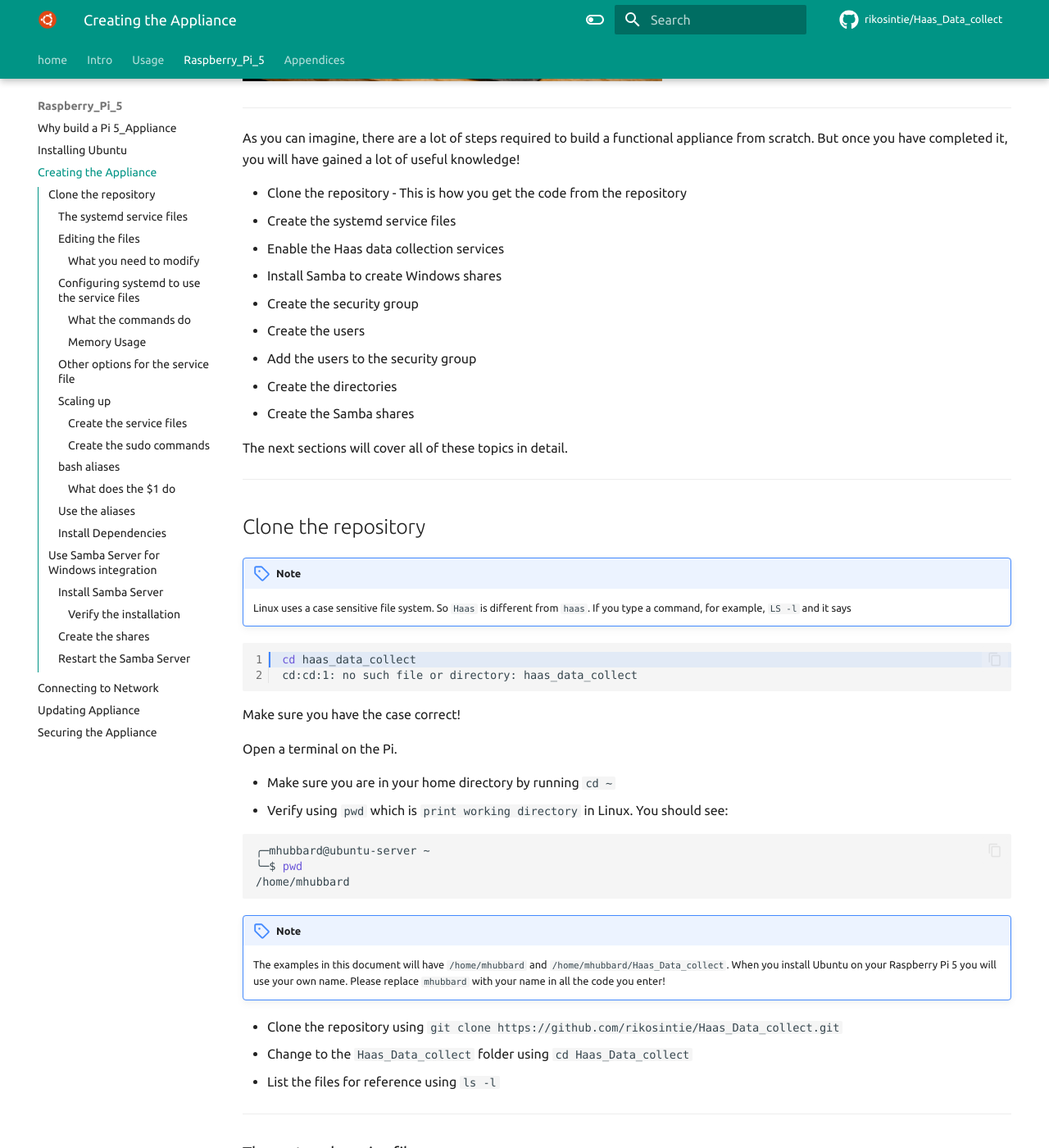
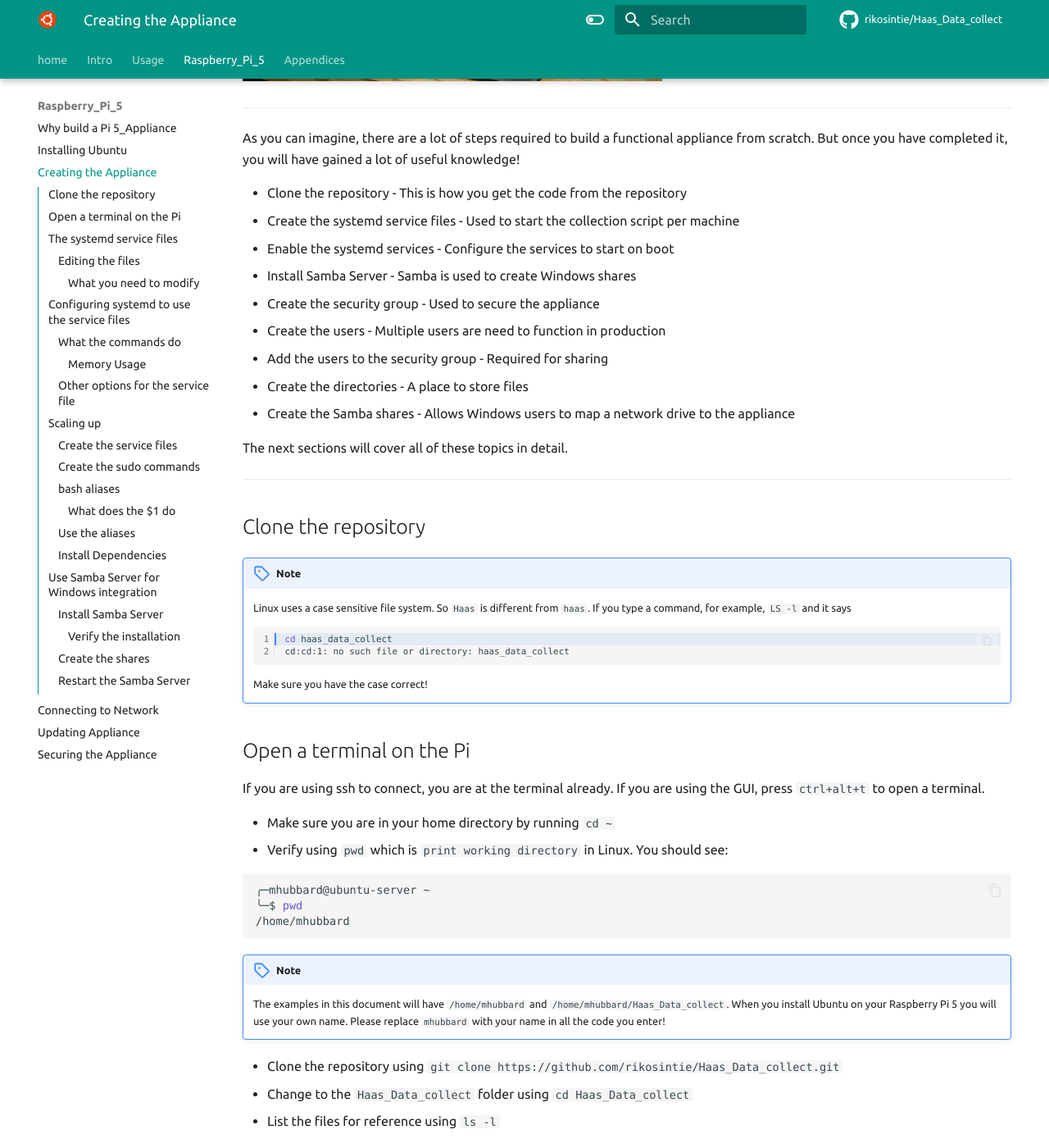
Before and after one commit to rikosintie/Haas_Data_collect, an MkDocs documentation site: the page built from docs/build_pi_5_appliance/configuring_appliance.md, in a window 1280 px wide and 1400 px high, scrolled down 707 px. Shown: the whole window at 82% size. Built offline with MkDocs 1.6.1 and Material for MkDocs 9.7.7, drawn with Linux system fonts in a browser that asks for light colours; emoji names are drawn with the system emoji font; some web fonts are replaced; comment, search, counter and statistics services are not loaded.

Commit message:
Git Title: docs/build_pi_5_appliance/configuring_appliance.md
Git Description:
Formatting for readability and consistency.

````diff
--- a/docs/build_pi_5_appliance/configuring_appliance.md
+++ b/docs/build_pi_5_appliance/configuring_appliance.md
@@ -8,14 +8,14 @@
 As you can imagine, there are a lot of steps required to build a functional appliance from scratch. But once you have completed it, you will have gained a lot of useful knowledge!
 
 - Clone the repository - This is how you get the code from the repository
-- Create the systemd service files
-- Enable the Haas data collection services
-- Install Samba to create Windows shares
-- Create the security group
-- Create the users
-- Add the users to the security group
-- Create the directories
-- Create the Samba shares
+- Create the systemd service files - Used to start the collection script per machine
+- Enable the systemd services - Configure the services to start on boot
+- Install Samba Server - Samba is used to create Windows shares
+- Create the security group - Used to secure the appliance
+- Create the users - Multiple users are need to function in production
+- Add the users to the security group - Required for sharing
+- Create the directories - A place to store files
+- Create the Samba shares - Allows Windows users to map a network drive to the appliance
 
 The next sections will cover all of these topics in detail.
 
@@ -25,15 +25,15 @@ The next sections will cover all of these topics in detail.
 
 !!! Note
     Linux uses a case sensitive file system. So `Haas` is different from `haas`. If you type a command, for example, `LS -l` and it says
+    ```bash linenums='1' hl_lines='1'
+    cd haas_data_collect
+    cd:cd:1: no such file or directory: haas_data_collect
+    ```
+    Make sure you have the case correct!
 
-```bash linenums='1' hl_lines='1'
-cd haas_data_collect
-cd:cd:1: no such file or directory: haas_data_collect
-```
+## Open a terminal on the Pi
 
-Make sure you have the case correct!
-
-Open a terminal on the Pi.
+If you are using ssh to connect, you are at the terminal already. If you are using the GUI, press `ctrl+alt+t` to open a terminal.
 
 - Make sure you are in your home directory by running `cd ~`
 - Verify using `pwd` which is `print working directory` in Linux. You should see:
@@ -53,7 +53,7 @@ Open a terminal on the Pi.
 
 ----------------------------------------------------------------
 
-### The systemd service files
+## The systemd service files
 
 Ubuntu uses an initialization (init) service named `systemd`. This service manages what services are initialized when Ubuntu starts up. We will use `systemd` to manage the Python scripts.
 
@@ -135,7 +135,7 @@ Nothing else needs to be changed in the service file.
 
 ----------------------------------------------------------------
 
-### Configuring systemd to use the service files
+## Configuring systemd to use the service files
 
 Once you have the service file modified, use the following commands to set up the service:
 
@@ -150,7 +150,7 @@ There is no output from these commands.
 
 ----------------------------------------------------------------
 
-#### What the commands do
+### What the commands do
 
 - sudo systemctl daemon-reload - Forces `systemd` to read the changes
 - sudo systemctl enable st40.service - Tells `systemd` to run the service on boot
@@ -214,7 +214,7 @@ Beyond simple, the available Type options include:
 
 ----------------------------------------------------------------
 
-### Scaling up
+## Scaling up
 
 If you only have a handful of machines, editing the included service files and changing the name of the `systemctl` commands is the quickest way to create the service files and enable the services.
 
@@ -242,7 +242,7 @@ Here is a example:
 
 ----------------------------------------------------------------
 
-#### Create the service files
+### Create the service files
 
 Run the following:
 
@@ -252,7 +252,7 @@ This creates the service files and saves them as `<name>.service` to the root of
 
 ----------------------------------------------------------------
 
-#### Create the sudo commands
+### Create the sudo commands
 
 Run the following:
 `python3 conf-gen_xlsx_v1.py -f machines.xlsx -t systemd-template.txt`
````
